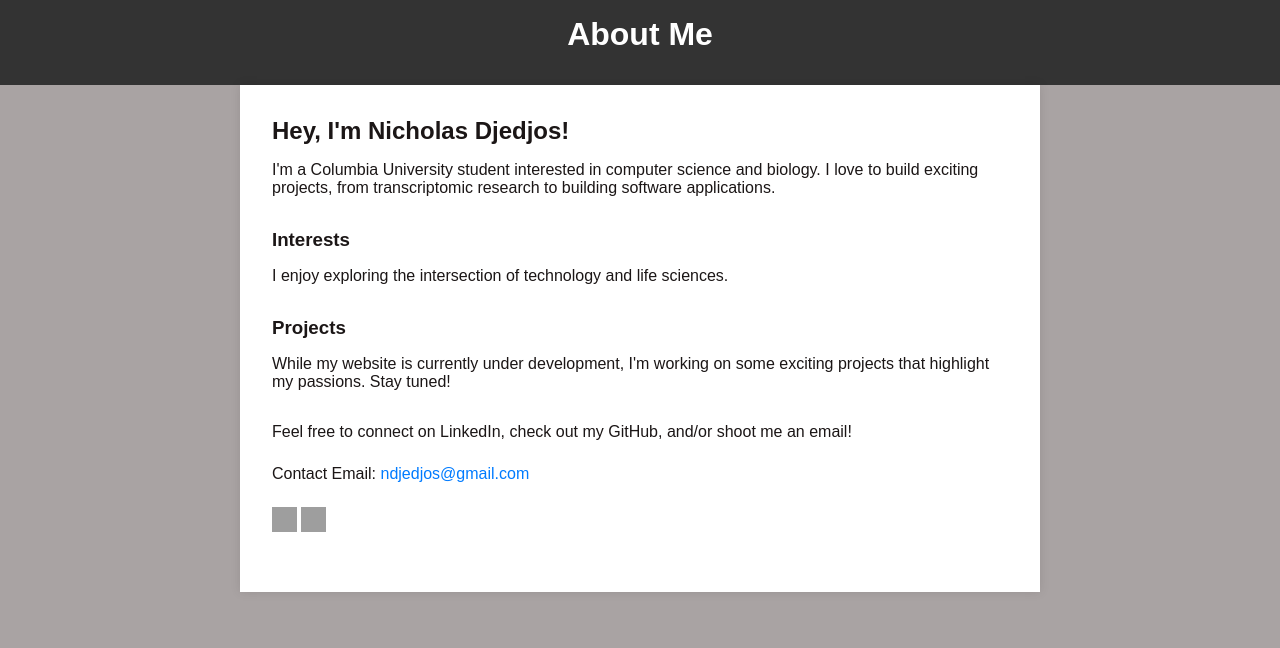
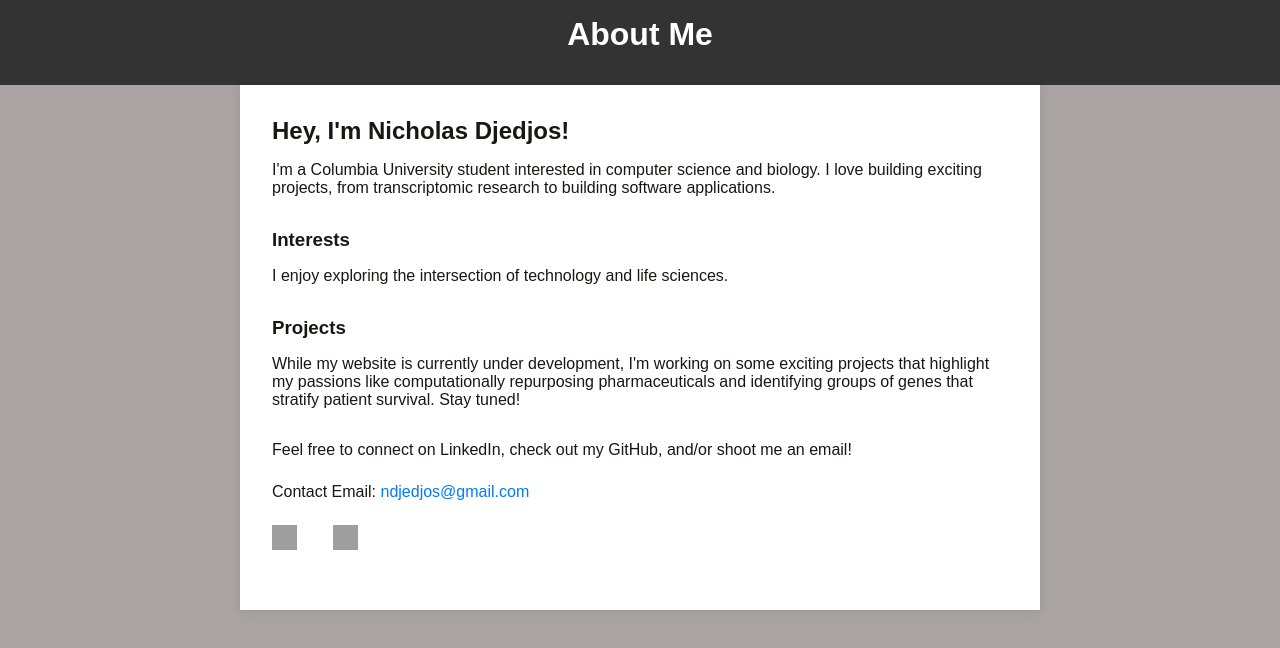
Before and after one commit to reformist/Personal_Website, a plain HTML site: page index.html in a window 1280 px wide. Drawn offline with Linux system fonts and the light colour scheme; grey boxes are pictures that could not be loaded.

Commit message:
small edits spaces

```diff
--- a/index.html
+++ b/index.html
@@ -20,7 +20,7 @@
         <section class = "about">
         <h2> Hey, I'm Nicholas Djedjos!</h2>
         <p> I'm a Columbia University student interested in computer science and biology.
-            I love to build exciting projects, from transcriptomic research to building software applications.
+            I love building exciting projects, from transcriptomic research to building software applications.
         </p>
     </section>
 
@@ -31,7 +31,8 @@
 
     <section class ="projects">
         <h3>Projects</h3>
-        <p> While my website is currently under development, I'm working on some exciting projects that highlight my passions. Stay tuned!</p>
+        <p> While my website is currently under development, I'm working on some exciting projects that highlight my passions like computationally repurposing
+            pharmaceuticals and identifying groups of genes that stratify patient survival. Stay tuned!</p>
     </section>
 
     <footer>
@@ -40,9 +41,10 @@
         <p> My GitHub <a href=https://github.com/reformist>GitHub </a> </p> -->
         <p> Feel free to connect on LinkedIn, check out my GitHub, and/or shoot me an email!</p>
         <p> Contact Email: <a href="mailto:ndjedjos@gmail.com">ndjedjos@gmail.com</a></p>
-        <p><a href="https://github.com/reformist"><img src="https://pngimg.com/d/github_PNG83.png" style="width:25px;height:25px;"></a>
-        <a href="https://www.linkedin.com/in/nicholas-djedjos-72311a207/"><img src="https://cdn-icons-png.flaticon.com/512/174/174857.png" style="width:25px;height:25px;"></a></p>
-
+        <p>
+            <a href="https://www.linkedin.com/in/nicholas-djedjos-72311a207/"><img src="https://cdn-icons-png.flaticon.com/512/174/174857.png" style="width:25px;height:25px;"></a>
+            &nbsp;&nbsp;&nbsp;&nbsp;&nbsp;&nbsp;
+            <a href="https://github.com/reformist"><img src="https://pngimg.com/d/github_PNG83.png" style="width:25px;height:25px;"></a></p>
     </footer>
 </body>
 
```
